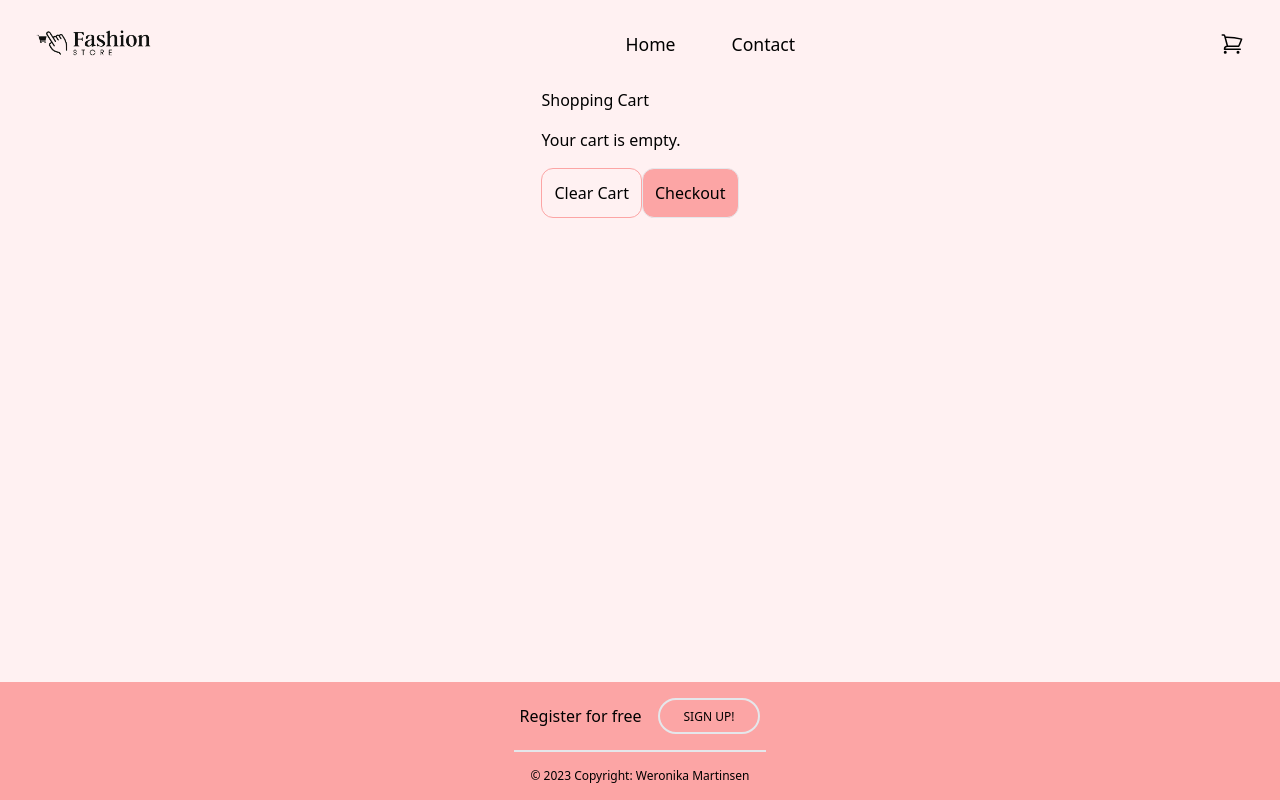
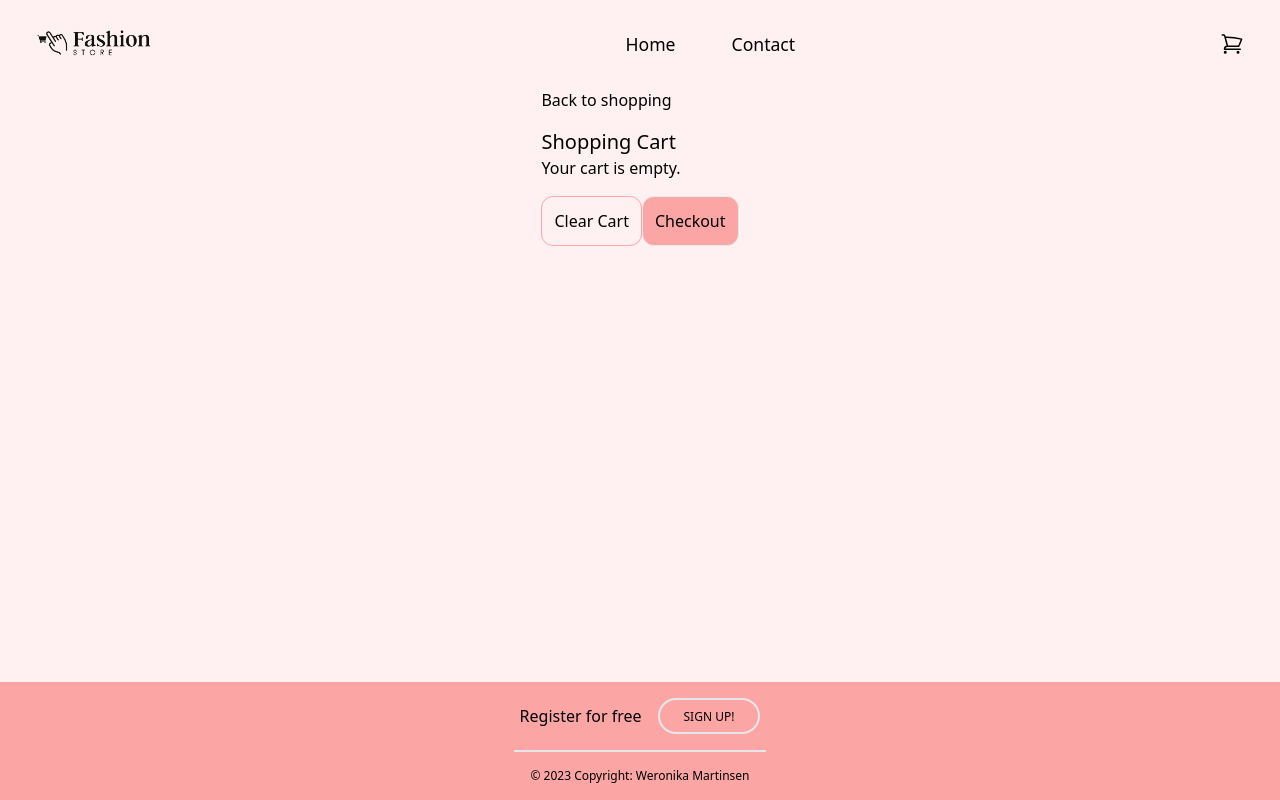
Before and after one commit to cnnrbrn/WeronikaMartinsen, a React (Vite) app in the folder eCom_react/: page /Checkout in a window 1280 px wide. Built offline with nearby package versions, Linux system fonts and the light colour scheme.

Commit message:
Fixed redirecting to product id from shopping cart

```diff
--- a/eCom_react/src/Components/CheckoutCarts/index.jsx
+++ b/eCom_react/src/Components/CheckoutCarts/index.jsx
@@ -2,6 +2,7 @@ import { useEffect, useState } from "react";
 import { useDispatch } from "react-redux";
 import { changeQuantity, removeFromCart } from "../../Stores/Cart";
 import { TrashIcon } from "@heroicons/react/24/solid";
+import { Link } from "react-router-dom";
 
 const CheckoutCarts = (props) => {
   const { productId, quantity } = props.data;
@@ -46,11 +47,13 @@ const CheckoutCarts = (props) => {
         {" "}
         <div className="flex justify-between gap-4 items-center p-2 border border-red-300 rounded-xl m-3">
           {detail && detail.image ? (
-            <img
-              src={detail.image.url}
-              alt={detail.image.alt || "Product image"}
-              className="w-12"
-            />
+            <Link to={`/Product/${productId}`}>
+              <img
+                src={detail.image.url}
+                alt={detail.image.alt || "Product image"}
+                className="w-12"
+              />{" "}
+            </Link>
           ) : (
             <p>Loading image...</p>
           )}
@@ -60,6 +63,7 @@ const CheckoutCarts = (props) => {
               ? detail.discountedPrice.toFixed(2) * quantity
               : "Loading price..."}
           </p>
+
           <div className="w-20 flex justify-between gap-2">
             <button
               className="rounded-full w-6 h-6 text-cyan-600"
--- a/eCom_react/src/Components/SingleCard/index.jsx
+++ b/eCom_react/src/Components/SingleCard/index.jsx
@@ -31,7 +31,7 @@ function SingleCard({ product }) {
       </div>
 
       {/* Content */}
-      <div className="flex-grow p-5">
+      <div className="flex-grow p-5 relative">
         <h5 className="mb-4 text-3xl font-bold tracking-tight text-gray-900 dark:text-white">
           {product.title}
         </h5>
@@ -41,13 +41,35 @@ function SingleCard({ product }) {
         </p>
 
         <div className="mt-4">
-          <p className="mb-1 line-through dark:text-gray-400 text-xs text-gray-400">
-            {product.price}$,-
-          </p>
+          {product.title}
 
-          <p className="mb-3 font-normal text-gray-700 dark:text-gray-400 text-xl">
-            {product.discountedPrice}$,-
-          </p>
+          {product.discountedPrice < product.price ? (
+            <>
+              {/* Display original price with a line-through */}
+              <p className="mb-1 line-through dark:text-gray-400 text-xs text-gray-400">
+                {product.price},-
+              </p>
+
+              {/* Display discounted price */}
+              <p className="mb-1 font-normal text-gray-700 dark:text-gray-400 text-xl">
+                {product.discountedPrice},-
+              </p>
+
+              {/* Calculate and display discount percentage */}
+              <p className="absolute top-2 right-2 text-md text-red-600 font-semibold p-2 bg-white rounded-full">
+                {Math.round(
+                  ((product.price - product.discountedPrice) / product.price) *
+                    100
+                )}
+                %
+              </p>
+            </>
+          ) : (
+            // Display only the original price if there’s no discount
+            <p className="mb-1 font-normal text-gray-700 dark:text-gray-400 text-xl">
+              {product.price},-
+            </p>
+          )}
         </div>
         <div className="h-auto">
           {product.reviews &&
--- a/eCom_react/src/Layout/Layout.jsx
+++ b/eCom_react/src/Layout/Layout.jsx
@@ -7,9 +7,9 @@ function Layout({ children }) {
   return (
     <div className="min-h-screen w-full flex flex-col p-0 m-0">
       <Header />
-      <div className="flex-grow flex flex-col items-center bg-rose-50">
+      <main className="flex-grow flex flex-col items-center bg-rose-50 ">
         {children}
-      </div>
+      </main>
       <Footer />
     </div>
   );
--- a/eCom_react/src/Pages/Checkout.jsx
+++ b/eCom_react/src/Pages/Checkout.jsx
@@ -15,15 +15,16 @@ const Checkout = () => {
 
   return (
     <Layout>
-      <div className="grid grid-rows">
-        <h2>Shopping Cart</h2>
-        <div className="flex flex-col gap-2 mt-4">
+      <div className="custom-max-width">
+        <div>
+          <span className="text-start">Back to shopping</span>
+          <h2 className="text-xl mt-4">Shopping Cart</h2>
+
           {carts.length > 0 ? (
             carts.map((item, key) => <CheckoutCarts key={key} data={item} />)
           ) : (
             <p>Your cart is empty.</p>
           )}
-        </div>
 
           {carts.length > 0 && (
             <div className="flex justify-end mt-4">
@@ -45,6 +46,7 @@ const Checkout = () => {
             </button>
           </div>
         </div>
+      </div>
     </Layout>
   );
 };
--- a/eCom_react/src/Pages/Product.jsx
+++ b/eCom_react/src/Pages/Product.jsx
@@ -8,9 +8,9 @@ function Product() {
   console.log("ID in Product page: ", id);
   return (
     <Layout>
-      <div className="h-screen mt-20">
+      <main>
         <SingleProductCall />
-      </div>
+      </main>
     </Layout>
   );
 }
--- a/eCom_react/src/styles/index.css
+++ b/eCom_react/src/styles/index.css
@@ -2,6 +2,11 @@
 @tailwind components;
 @tailwind utilities;
 
+#root {
+  min-height: 100vh;
+  display: grid;
+  grid-template-rows: auto 1fr auto;
+}
 html,
 body {
   box-sizing: border-box;
```
Lines whose indentation alone changed are shown as unchanged.
